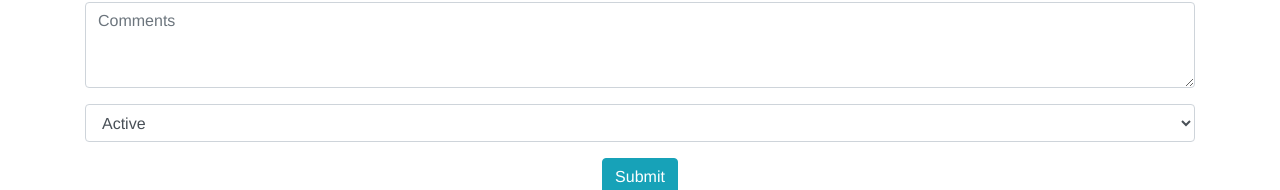
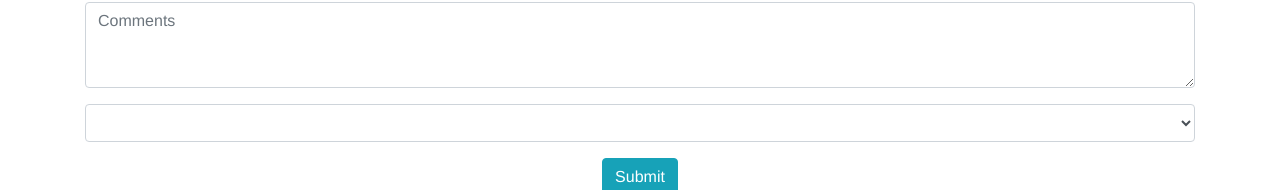
Before and after one commit to al-hassan-cse/project-vuejs, a Vue app: page /create in a window 1280 px wide. Shown: the part 300-490 px from the top of the page. Built offline with nearby package versions, Linux system fonts and the light colour scheme.

Commit message:
js update

```diff
--- a/public/index.html
+++ b/public/index.html
@@ -6,6 +6,8 @@
     <meta name="viewport" content="width=device-width,initial-scale=1.0">
     <link rel="icon" href="<%= BASE_URL %>favicon.ico">
     <link rel="stylesheet" type="text/css" href="css/bootstrap.css" />
+    <script src="https://cdnjs.cloudflare.com/ajax/libs/jquery/3.7.1/jquery.min.js"></script>
+
     <title><%= htmlWebpackPlugin.options.title %></title>
   </head>
   <body>
--- a/src/main.js
+++ b/src/main.js
@@ -1,11 +1,17 @@
+// import Vue from 'vue';
 import { createApp } from 'vue'
 import App from './App.vue'
 import router from './router'
 //import 'bootstrap'
+import Toasted from 'vue-toasted';
+import 'bootstrap/dist/css/bootstrap.css';
 
-
-
-
+// Vue.use(Toasted, {
+//     duration: 2000
+//   })
+createApp(Toasted).use({
+    duration: 2000
+})
 
 
 createApp(App).use(router).mount('#app')
--- a/src/views/CreateView.vue
+++ b/src/views/CreateView.vue
@@ -6,21 +6,21 @@
                 <div class="col-md-12">
                     <form v-on:submit.prevent="doCreate" method="POST" action="create.php">
                         <div class="form-group">
-                            <input type="text" class="form-control" id="name" placeholder="name">
+                            <input type="text" v-model="name" class="form-control" id="name" placeholder="name">
                         </div>
                         <div class="form-group">
-                            <input type="email" class="form-control" id="exampleFormControlInput1" placeholder="name@example.com">
+                            <input type="email" v-model="email" class="form-control" id="exampleFormControlInput1" placeholder="name@example.com">
                         </div>
                         <div class="form-group">
-                            <input type="password" class="form-control" id="password" placeholder="Password">
+                            <input type="password" v-model="password" class="form-control" id="password" placeholder="Password">
                         </div>
                         <div class="form-group">
-                            <textarea class="form-control" id="Comments" placeholder="Comments" rows="3"></textarea>
+                            <textarea class="form-control" v-model="comment" id="Comments" placeholder="Comments" rows="3"></textarea>
                         </div>
                         <div class="form-group">
-                            <select class="form-control" id="exampleFormControlSelect1">
-                                <option>Active</option>
-                                <option>InActive</option>
+                            <select class="form-control" v-model="status" id="status">
+                                <option value="1">Active</option>
+                                <option value="0">InActive</option>
                             </select>
                         </div>
                         <div class="form-group">
@@ -32,16 +32,38 @@
         </div>
     </div>
 </template>
+
 <script>
+
+
+    import $ from 'jquery'
+
     export default {
+
         data(){
             return{
-                title:'Create user list'
+                title:'Create user list',
+                name:'',
+                email:'',
+                password:'',
+                comment:'',
+                status:'',
             }
         },
         methods: {
 			doCreate: function () {
+
+
+                this.$toasted.success("Success Message");
 				alert(111);
+                var Fromdata = {name:this.name, email:this.email, password:this.password, comment:this.comment, status:this.status}
+                console.log(Fromdata);
+                //const self = this;
+				// const form = event.target;
+
+				// const ajax = new XMLHttpRequest();
+				// ajax.open("POST", form.getAttribute("action"), true);
+
 			}
 		}
     }
```
Also changed, not shown: package.json (+5 -3 lines), src/router/index.js (+9 -3 lines), 1 other file (tests, documents, lock files or other folders).
